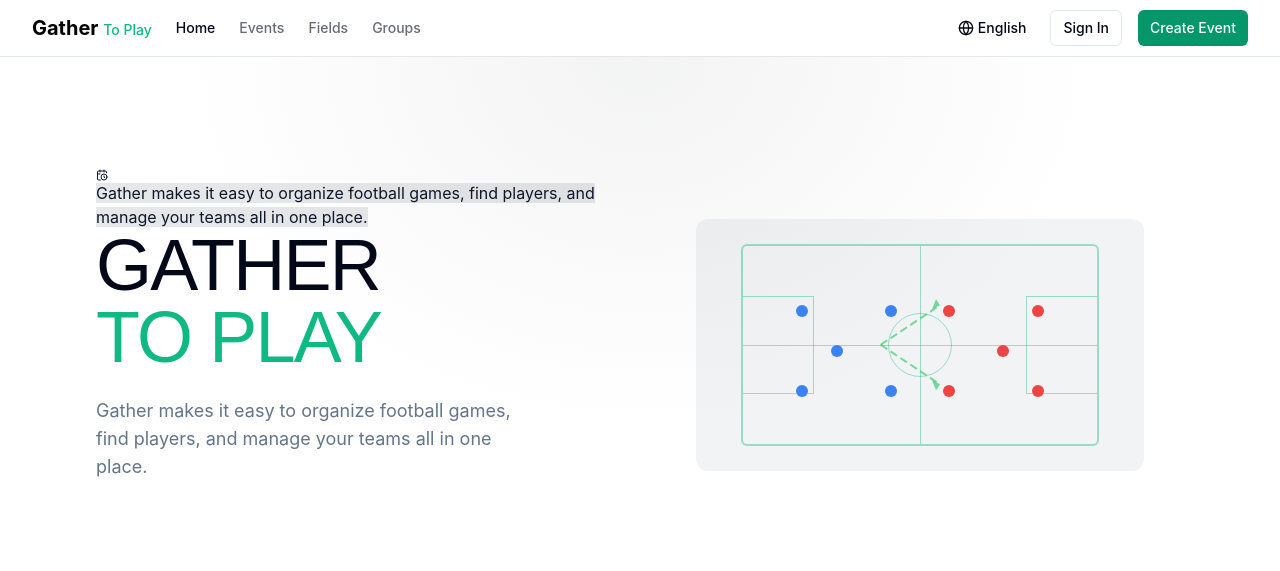
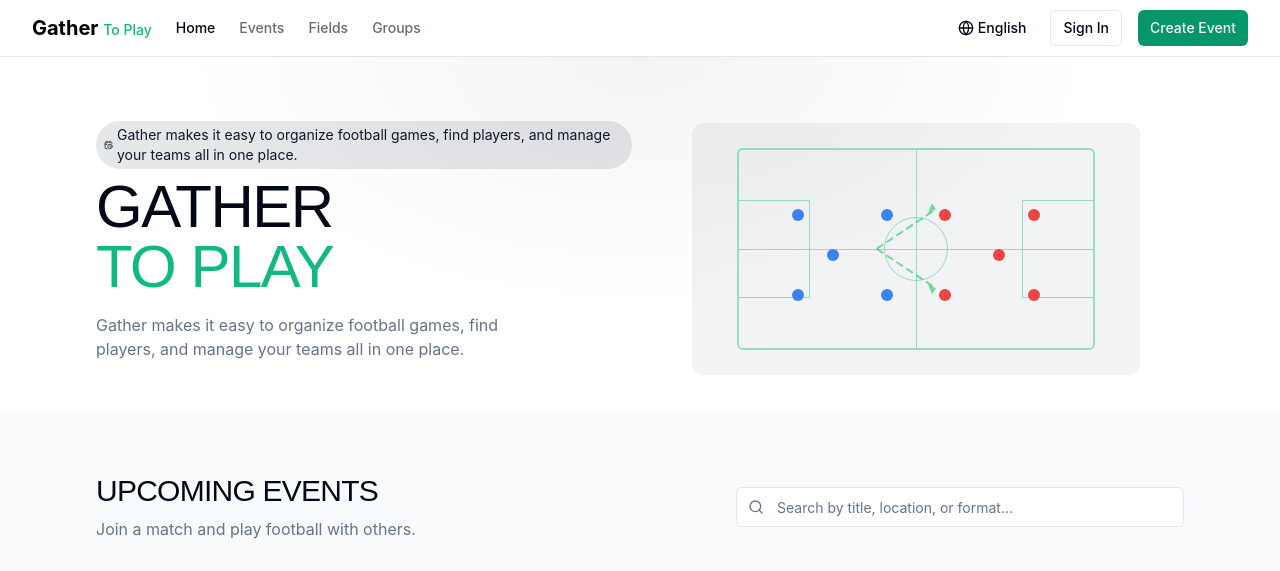
Before and after one commit to Mattio91/footie-gathering-connector, a React (Vite) app: page / in a window 1280 px wide. Shown: the top 571 px of the page. Built offline with nearby package versions, Linux system fonts and the light colour scheme.

Commit message:
Refactor HeroSection component
Reduce margin and remove unnecessary element.

```diff
--- a/src/components/home/HeroSection.tsx
+++ b/src/components/home/HeroSection.tsx
@@ -6,23 +6,23 @@ const HeroSection = () => {
   const { t } = useTranslation();
 
   return (
-    <section className="pt-28 pb-14 px-4 relative overflow-hidden">
+    <section className="pt-16 pb-8 px-4 relative overflow-hidden">
       <div className="absolute inset-0 -z-10 bg-[radial-gradient(ellipse_at_top,_var(--tw-gradient-stops))] from-primary/5 via-background to-background"></div>
 
       <div className="container max-w-6xl mx-auto">
-        <div className="grid md:grid-cols-2 gap-8 items-center">
+        <div className="grid md:grid-cols-2 gap-4 items-center">
           <div className="text-left">
-            <span className="tag bg-primary/10 text-primary mb-4 animate-fade-in">
+            <span className="tag bg-primary/10 text-primary mb-2 inline-flex items-center text-sm px-2 py-1 rounded-full animate-fade-in">
               <CalendarClock className="h-3 w-3 mr-1" />
               {t('index.heroSubtitle')}
             </span>
 
-            <h1 className="font-oswald text-5xl md:text-6xl lg:text-7xl uppercase tracking-tight mb-6 animate-fade-in leading-none" style={{ animationDelay: '150ms' }}>
+            <h1 className="font-oswald text-4xl md:text-5xl lg:text-6xl uppercase tracking-tight mb-4 animate-fade-in leading-none" style={{ animationDelay: '150ms' }}>
               <span className="block">GATHER</span>
               <span className="text-emerald-500">to play</span>
             </h1>
 
-            <p className="text-muted-foreground text-lg max-w-md mb-10 animate-fade-in" style={{ animationDelay: '300ms' }}>
+            <p className="text-muted-foreground text-base max-w-md mb-4 animate-fade-in" style={{ animationDelay: '300ms' }}>
               {t('index.heroSubtitle')}
             </p>
           </div>
```
